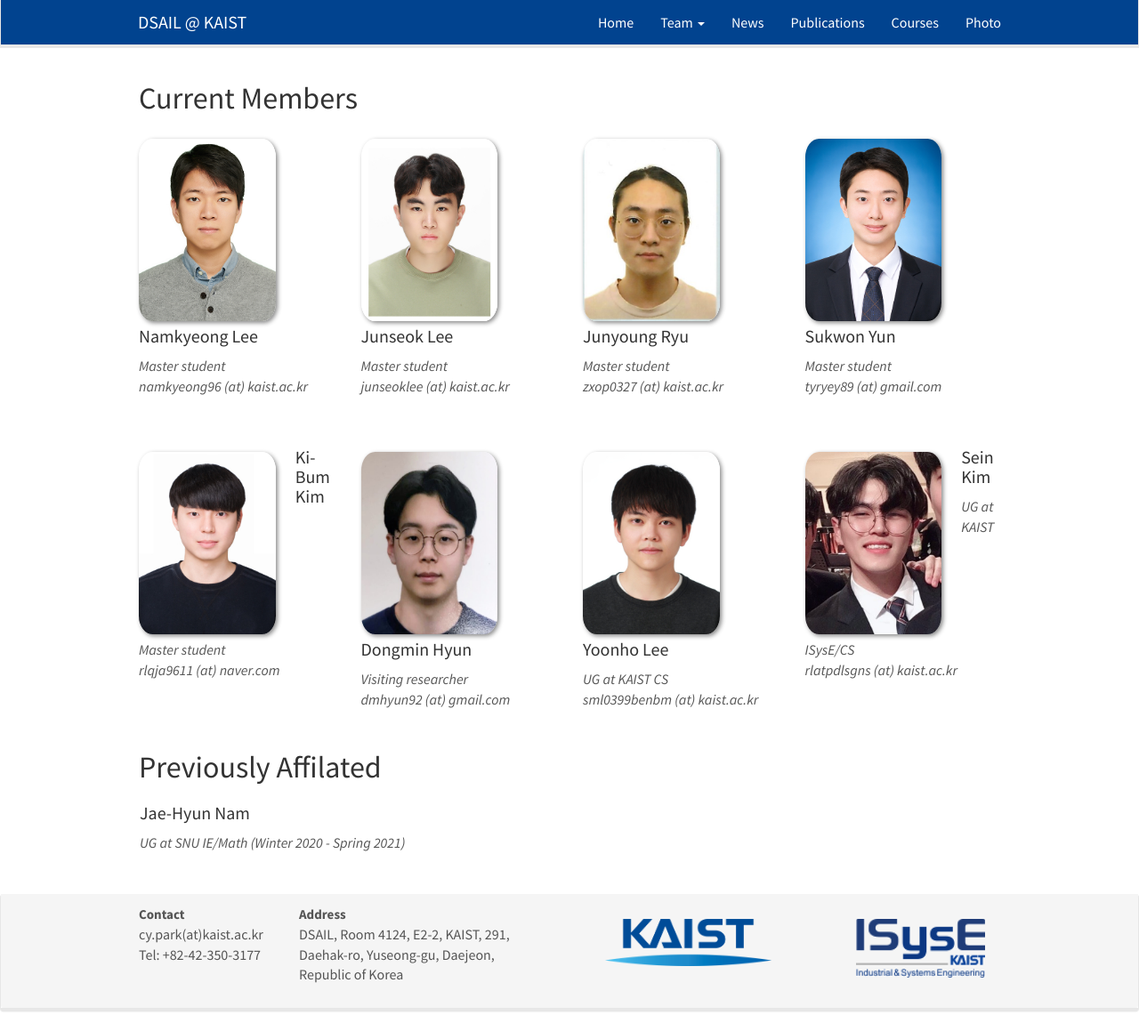
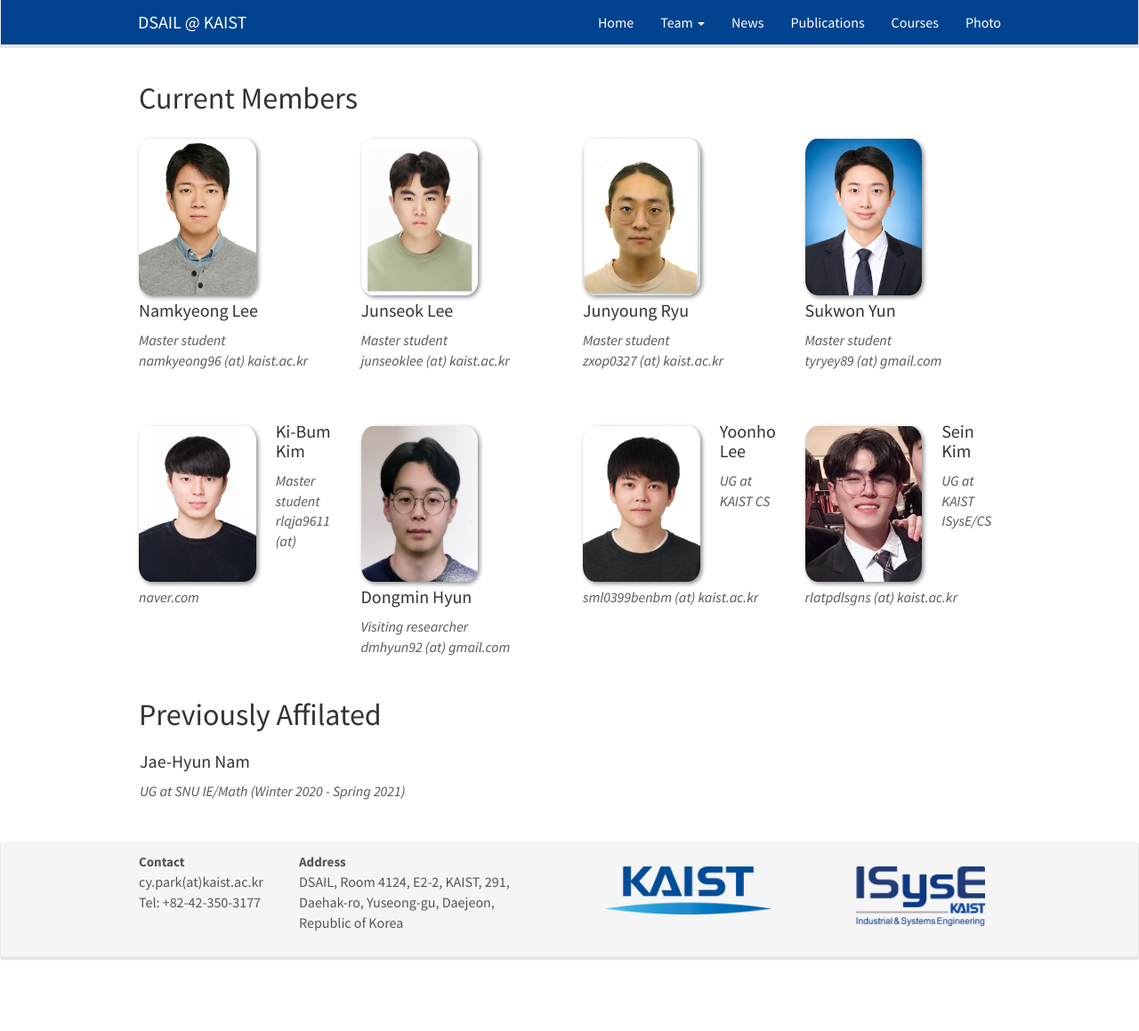
Before and after one commit to kaist-dsail/kaist-dsail.github.io, a Jekyll site: the page built from _pages/members.md, in a window 1280 px wide and 1159 px high. Shown: the whole window at 89% size. Built offline with Jekyll 4.4.1, drawn with Linux system fonts in a browser that asks for light colours; nearby versions of some CDN libraries.

Commit message:
Update members.md

```diff
--- a/_pages/members.md
+++ b/_pages/members.md
@@ -22,7 +22,7 @@
 {% endif %}
 
 <div class="col-md-3 clearfix">
-  <img src="{{ site.url }}{{ site.baseurl }}/images/teampic/{{ member.photo }}" class="img-responsive" width="70%" style="float: left" />
+  <img src="{{ site.url }}{{ site.baseurl }}/images/teampic/{{ member.photo }}" class="img-responsive" width="60%" style="float: left" />
   <h4 style>{{ member.name }}</h4>
   <i>{{ member.info }}<br>{{ member.email }}</i>
   <ul style="overflow: hidden">
```
